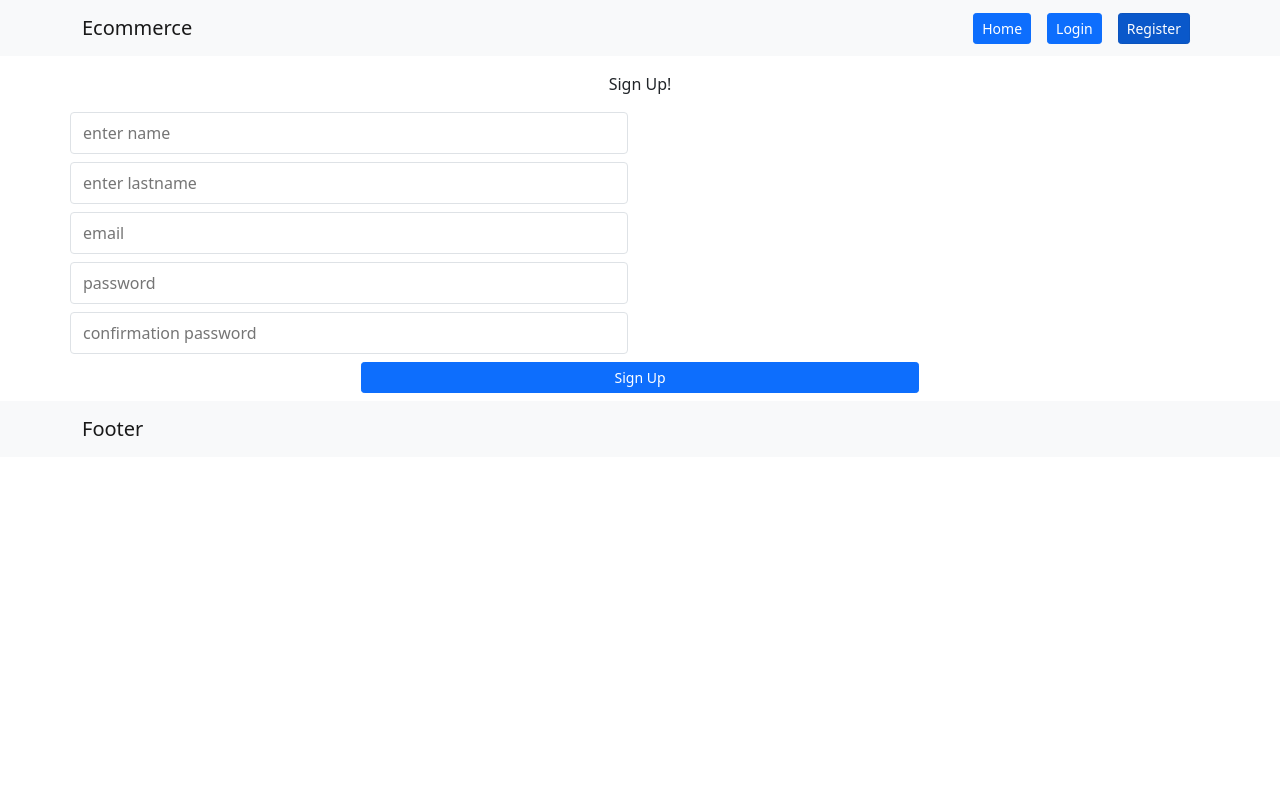
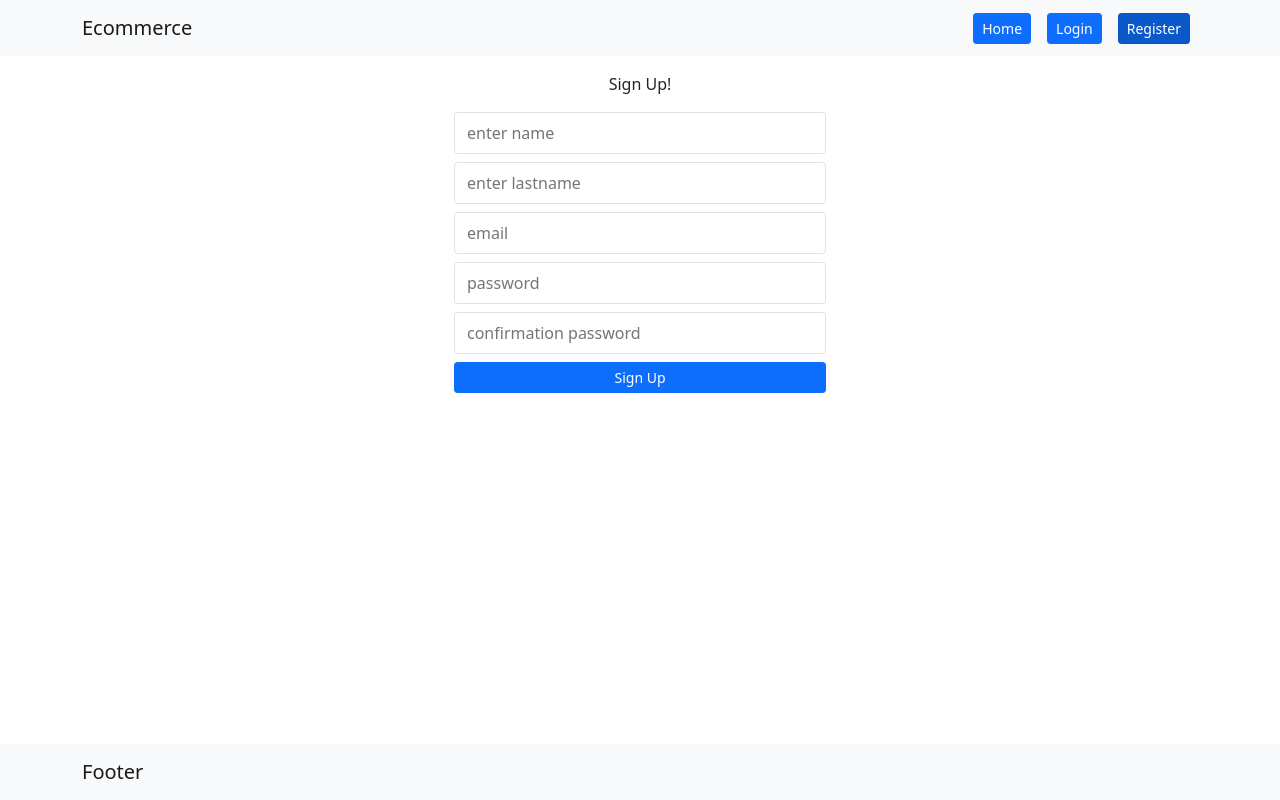
Before and after one commit to oluciams/frontendEcommerce, a React (Create React App) app: page /register in a window 1280 px wide. Built offline with nearby package versions, Linux system fonts and the light colour scheme; no server answers.

Commit message:
adiciona estilos componentes login y register

```diff
--- a/public/index.html
+++ b/public/index.html
@@ -27,7 +27,7 @@
     <link href="https://cdn.jsdelivr.net/npm/bootstrap@5.1.0/dist/css/bootstrap.min.css" rel="stylesheet" integrity="sha384-KyZXEAg3QhqLMpG8r+8fhAXLRk2vvoC2f3B09zVXn8CA5QIVfZOJ3BCsw2P0p/We" crossorigin="anonymous">
 
 
-    <title>React App</title>
+    <title>e-Commerce</title>
   </head>
   <body>
     <noscript>You need to enable JavaScript to run this app.</noscript>
--- a/src/components/Footer.js
+++ b/src/components/Footer.js
@@ -6,7 +6,7 @@ export const Footer = () => {
 
     return (
         <>
-        <Navbar bg="light">
+        <Navbar className="footer" bg="light">
             <Container>
             <Navbar.Brand>Footer</Navbar.Brand>
             </Container>
--- a/src/components/LoginForm.js
+++ b/src/components/LoginForm.js
@@ -46,7 +46,7 @@ export const LoginForm = ()=>{
               <Field className="mt-2 border rounded py-2" name="password" value={values.password} type="password" placeholder="password" />
               <ErrorMessage name='password' >{msg => <div className='alert-danger'>{msg}</div>}</ErrorMessage>
               </div>
-              <Button className="row d-flex mb-2 col-sm-6 mx-auto text-center" size="sm" variant="primary" type="submit">
+              <Button className="row d-flex mb-2 col-sm-6 col-md-4 mx-auto text-center" size="sm" variant="primary" type="submit">
                 <span>Login</span>
               </Button>
             </Form>
--- a/src/components/RegisterForm.js
+++ b/src/components/RegisterForm.js
@@ -37,7 +37,7 @@ export const RegisterForm = ()=>{
           ({values, handleSubmit})=>
           <Container>
             <Form onSubmit={handleSubmit}>
-              <div className="row d-flex flex-column mb-2 col-sm-6 col-md-4mx-auto">
+              <div className="row d-flex flex-column mb-2 col-sm-6 col-md-4 mx-auto">
               <Field className="border rounded py-2" name="name" value={values.name} type="text" placeholder="enter name" />
               <ErrorMessage name='name' >{msg => <div className='alert-danger col-ms'>{msg}</div>}</ErrorMessage>
               <Field className="mt-2 border rounded py-2" name="lastname" value={values.lastname} type="text" placeholder="enter lastname" />
@@ -51,7 +51,7 @@ export const RegisterForm = ()=>{
               <Field className="mt-2 border rounded py-2 d-none" name="profilePicture" value={values.profilePicture} type="text" placeholder="profile picture"/>
               <ErrorMessage name='profilePicture' >{msg => <div className='alert-danger'>{msg}</div>}</ErrorMessage>
               </div>
-              <Button className="row d-flex mb-2 col-sm-6 mx-auto text-center" size="sm" variant="primary" type="submit">
+              <Button className="row d-flex mb-2 col-sm-6 col-md-4 mx-auto text-center" size="sm" variant="primary" type="submit">
                 <span>Sign Up</span>
               </Button>
             </Form>
```
